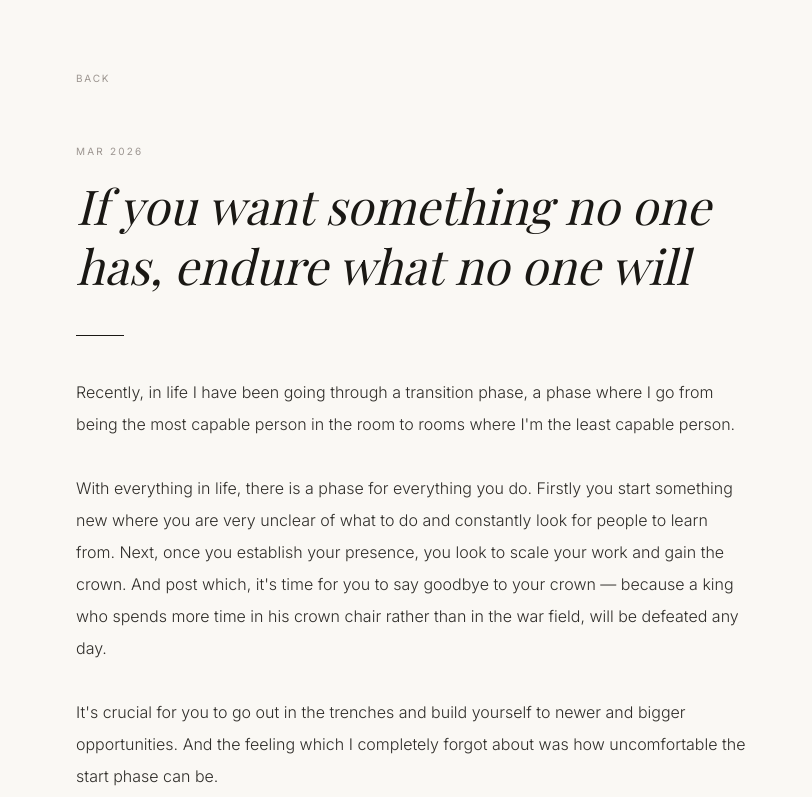
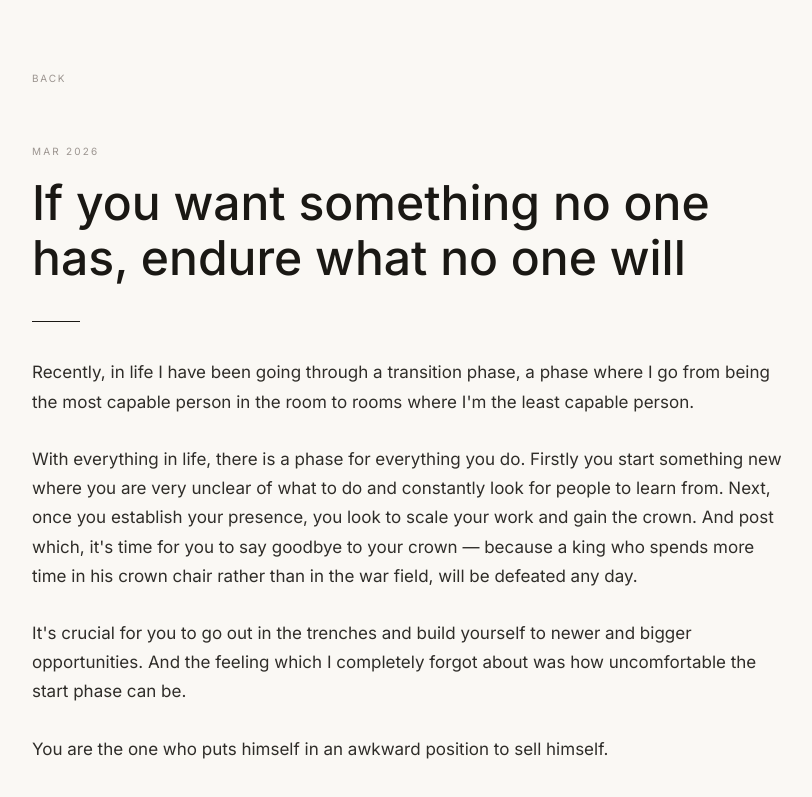
Before and after one commit to moghalsaif/moghalsaif, a Next.js app: page /writings/1 in a window 1280 px wide. Shown: the top 797 px of the page, without its empty margins (228-1040 px from the left). Built offline with nearby package versions, Linux system fonts and the light colour scheme.

Commit message:
Improve writing page typography

```diff
--- a/app/writings/[id]/page.tsx
+++ b/app/writings/[id]/page.tsx
@@ -11,6 +11,7 @@ export default function WritingPage({
 }) {
   const { id } = use(params);
   const writing = writings.find((item) => String(item.id) === id);
+  const paragraphs = writing?.body.split("\n").filter((paragraph) => paragraph.trim().length > 0) ?? [];
 
   if (!writing) {
     return (
@@ -36,7 +37,7 @@ export default function WritingPage({
 
   return (
     <main className="min-h-screen px-5 py-10 sm:px-10 md:py-16" style={{ backgroundColor: "var(--site-bg)" }}>
-      <article className="mx-auto max-w-2xl">
+      <article className="mx-auto max-w-[760px]">
         <Link
           href="/"
           className="text-[10px] uppercase tracking-[0.18em] transition-opacity hover:opacity-60"
@@ -53,24 +54,28 @@ export default function WritingPage({
         </p>
 
         <h1
-          className="mt-4 text-4xl font-normal italic leading-tight sm:text-5xl"
-          style={{ color: "var(--site-fg)", fontFamily: "var(--font-playfair)" }}
+          className="mt-4 text-4xl font-medium leading-[1.15] sm:text-5xl"
+          style={{ color: "var(--site-fg)", fontFamily: "var(--font-inter)" }}
         >
           {writing.title}
         </h1>
 
-        <div className="my-10 h-px w-12" style={{ backgroundColor: "var(--site-accent)" }} />
+        <div className="my-9 h-px w-12" style={{ backgroundColor: "var(--site-accent)" }} />
 
         <div
-          className="whitespace-pre-line text-[16px] leading-[2]"
+          className="text-[17px] leading-[1.72]"
           style={{
             color: "var(--site-fg)",
             fontFamily: "var(--font-inter)",
-            fontWeight: 300,
+            fontWeight: 400,
             opacity: 0.9,
           }}
         >
-          {writing.body}
+          {paragraphs.map((paragraph) => (
+            <p key={paragraph} className="mb-7 last:mb-0">
+              {paragraph}
+            </p>
+          ))}
         </div>
 
         <p
```
